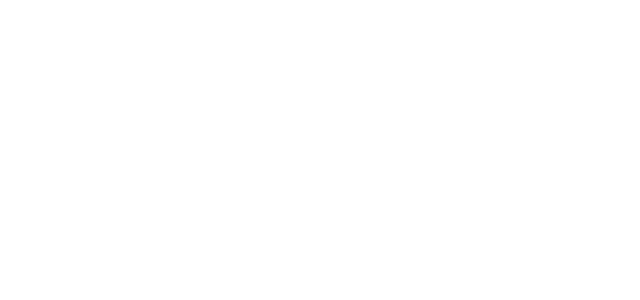
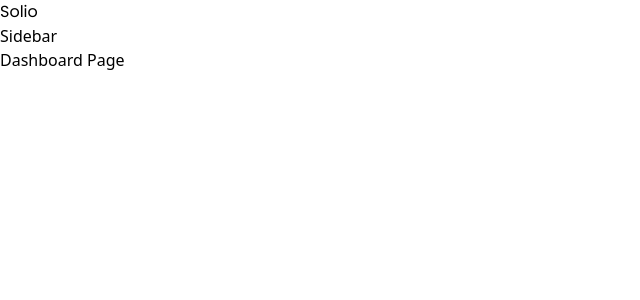
Before and after one commit to Jay1112/solio, a React (Vite) app: page /dashboard in a window 1280 px wide. Before the commit this address had no page. Shown: the top 300 px of the page, without its empty margins (0-640 px from the left). Built offline with nearby package versions, Linux system fonts and the light colour scheme.

Commit message:
dashboard skeleton completed

```diff
--- a/index.html
+++ b/index.html
@@ -4,7 +4,7 @@
     <meta charset="UTF-8" />
     <link rel="icon" type="image/svg+xml" href="/vite.svg" />
     <meta name="viewport" content="width=device-width, initial-scale=1.0" />
-    <title>Vite + React</title>
+    <title>Solio</title>
     <link rel="preconnect" href="https://fonts.googleapis.com">
     <link rel="preconnect" href="https://fonts.gstatic.com" crossorigin>
     <link href="https://fonts.googleapis.com/css2?family=Montserrat:ital,wght@0,300;0,400;0,500;1,400&family=Poppins:wght@200;300;400;500&family=Roboto:wght@300;400;500;700&display=swap" rel="stylesheet">
--- a/src/App.jsx
+++ b/src/App.jsx
@@ -5,10 +5,10 @@
 import ContactPage from './pages/ContactPage';
 import SignInPage from './pages/SignInPage';
 import SignUpPage from './pages/SignUpPage';
+import DashboardPage from './pages/DashboardPage';
 
 function App() {
   const app = useSelector((state) => state.app ) ;
-  console.log(app);
 
   return (
     <>
@@ -19,6 +19,7 @@
           <Route path='/contact/' element={<ContactPage/>} />
           <Route path='/sign-in/' element={<SignInPage/>} />
           <Route path='/sign-up/' element={<SignUpPage/>} />
+          <Route path='/dashboard/' element={<DashboardPage/>} />
         </Routes>
       </Router>
     </>
--- a/src/components/AppLogoBox.jsx
+++ b/src/components/AppLogoBox.jsx
@@ -1,9 +1,11 @@
 import { Link } from 'react-router-dom';
 import AppLogo from '../assets/logo.webp';
 
-function AppLogoBox(){
+function AppLogoBox({
+    overrideClass
+}){
     return (
-        <div className='p-2 flex items-center justify-center flex-col'>
+        <div className={overrideClass}>
             <Link to={'/'} className='poppins flex-1 text-2xl font-semibold tracking-wider'>Solio</Link>
         </div>
     )
--- a/src/components/Navbar.jsx
+++ b/src/components/Navbar.jsx
@@ -21,7 +21,7 @@
     return (
         <nav className="w-full bg-primary">
             <div className="app-container sticky top-0 flex items-center justify-center md:py-2">
-                <AppLogoBox />
+                <AppLogoBox overrideClass={'p-2 flex items-center justify-center flex-col'} />
                 <div className="py-2 px-4 md:px-0 flex-1 flex items-stretch justify-start">
                     {
                         navLinks.map((item)=>{
--- /dev/null
+++ b/src/components/Sidebar.jsx
@@ -0,0 +1,9 @@
+function Sidebar(){
+    return (
+        <div className="border-r-2 border-gray-200 min-w-[250px]">
+            Sidebar
+        </div>
+    );
+}
+
+export default Sidebar;
--- /dev/null
+++ b/src/layouts/SidebarWrapper.jsx
@@ -0,0 +1,22 @@
+import AppLogoBox from "../components/AppLogoBox";
+import Sidebar from '../components/Sidebar';
+
+function SidebarWrapper({ children }){
+    return (
+        <>
+            <div className="w-screen h-screen app-overflow flex items-center justify-start flex-col">
+                <header className="w-full border-b-2 border-gray-200 p-4">
+                    <AppLogoBox overrideClass={'poppins'} />
+                </header>
+                <main className="flex-1 w-full app-overflow flex items-stretch justify-start">
+                    <Sidebar />
+                    <div className="flex-1 app-overflow">
+                        {children}
+                    </div>
+                </main>
+            </div>
+        </>
+    );
+}
+
+export default SidebarWrapper;
--- /dev/null
+++ b/src/pages/DashboardPage.jsx
@@ -0,0 +1,13 @@
+import SidebarWrapper from "../layouts/SidebarWrapper";
+
+function DashboardPage(){
+    return (
+        <SidebarWrapper>
+            <div className="">
+                Dashboard Page
+            </div>
+        </SidebarWrapper>
+    );
+}
+
+export default DashboardPage;
```
Also changed, not shown: 1 other file (tests, documents, lock files or other folders).
